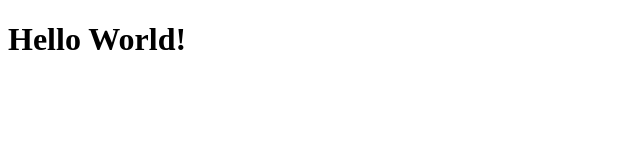
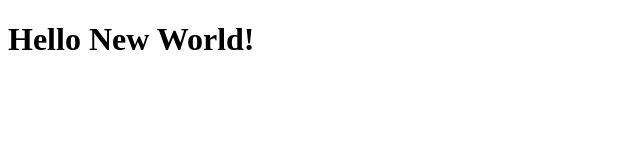
Before and after one commit to koldovsky/samplewebsite, a plain HTML site: page index.html in a window 1280 px wide. Shown: the whole page, without its empty margins (0-640 px from the left). Drawn offline with Linux system fonts and the light colour scheme.

Commit message:
Changed text

```diff
--- a/index.html
+++ b/index.html
@@ -3,6 +3,6 @@
   <head>
   </head>
   <body>
-    <h1>Hello World!</h1>
+    <h1>Hello New World!</h1>
   </body>
 </html>
```
